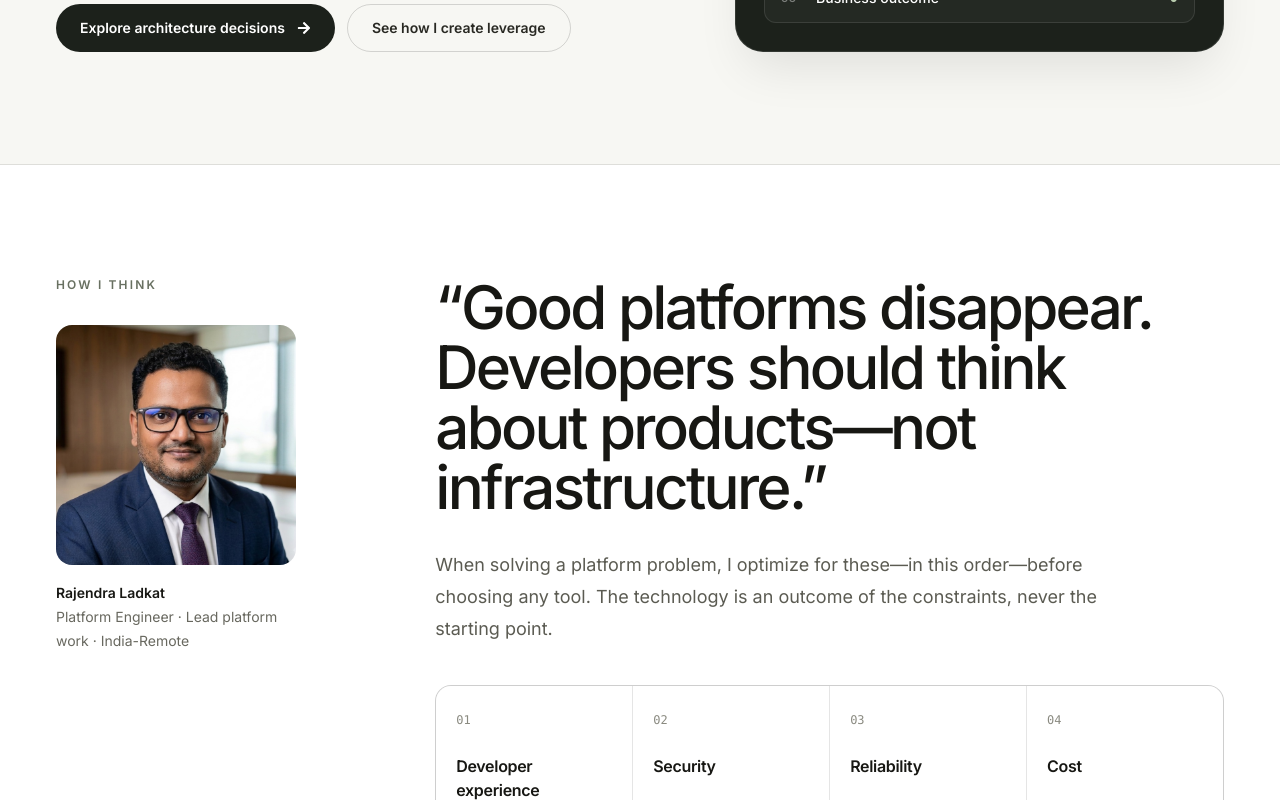
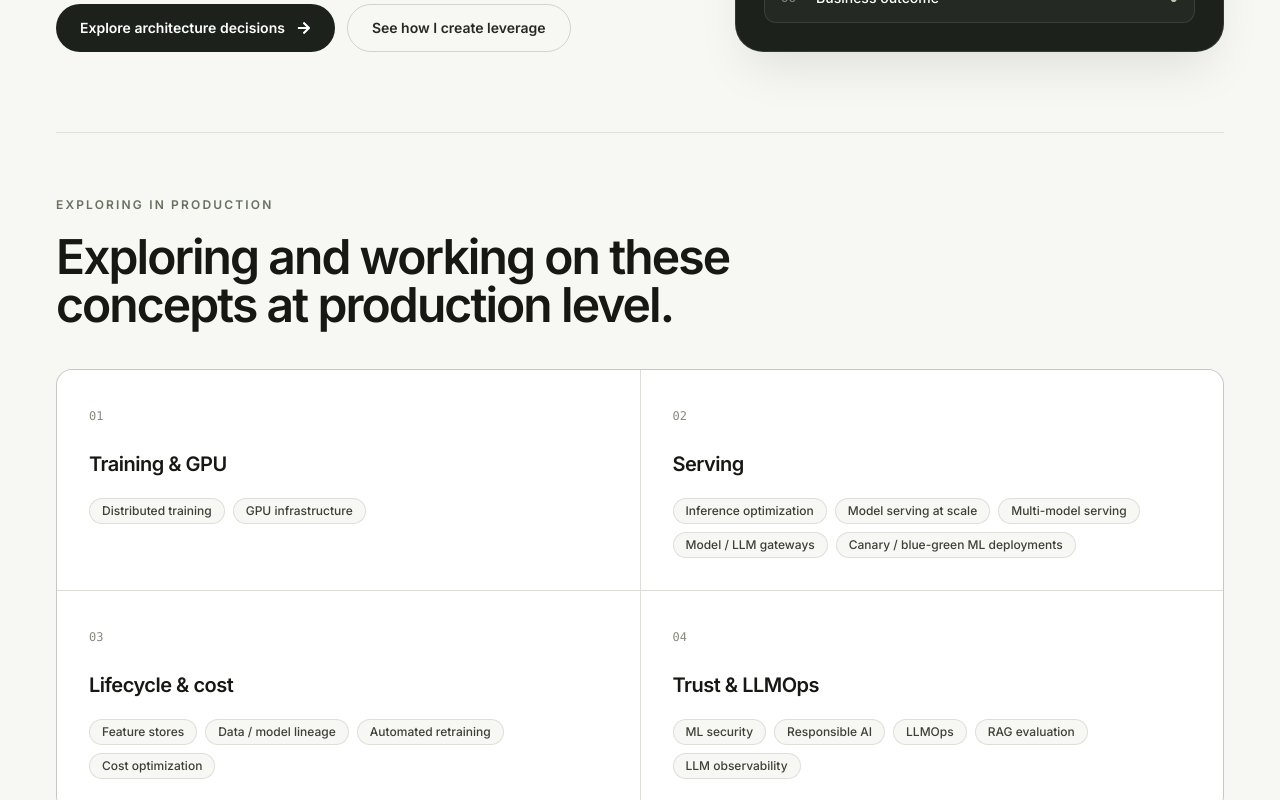
Before and after one commit to Rajendraladkat1919/Rajendraladkat1919.github.io, a Next.js app: page / in a window 1280 px wide. Shown: the part 1060-1860 px from the top of the page. Built offline with nearby package versions, Linux system fonts and the light colour scheme.

Commit message:
Fixing little small stuff.

```diff
--- a/app/page.tsx
+++ b/app/page.tsx
@@ -9,6 +9,7 @@ import {
   FaLinkedin,
 } from 'react-icons/fa'
 import {
+  productionWork,
   capabilities,
   caseStudies,
   credentials,
@@ -90,6 +91,35 @@ export default function Home() {
                     </div>
                   ))}
                 </div>
+              </div>
+            </div>
+
+            <div id="focus" className="mt-16 border-t border-black/10 pt-12 md:mt-20 md:pt-16">
+              <p className="section-kicker">Exploring in production</p>
+              <h2 className="max-w-3xl text-3xl font-semibold leading-[1.08] tracking-[-0.04em] md:text-5xl">
+                Exploring and working on these concepts at production level.
+              </h2>
+              <div className="mt-10 grid gap-px overflow-hidden rounded-2xl border border-black/10 bg-black/10 sm:grid-cols-2">
+                {productionWork.map((area, index) => (
+                  <article key={area.title} className="bg-white p-6 md:p-8">
+                    <span className="font-mono text-xs text-[#8a8a80]">
+                      {String(index + 1).padStart(2, '0')}
+                    </span>
+                    <h3 className="mt-6 text-xl font-semibold tracking-[-0.025em]">
+                      {area.title}
+                    </h3>
+                    <ul className="mt-5 flex flex-wrap gap-2">
+                      {area.items.map((item) => (
+                        <li
+                          key={item}
+                          className="rounded-full border border-black/10 bg-[#f7f7f3] px-3 py-1 text-xs font-medium text-[#3f3f38]"
+                        >
+                          {item}
+                        </li>
+                      ))}
+                    </ul>
+                  </article>
+                ))}
               </div>
             </div>
           </div>
--- a/components/CommandPalette.tsx
+++ b/components/CommandPalette.tsx
@@ -2,7 +2,7 @@
 
 import { useCallback, useEffect, useMemo, useRef, useState } from 'react'
 import { FaSearch } from 'react-icons/fa'
-import { capabilities, caseStudies } from '@/lib/content'
+import { capabilities, caseStudies, productionWork } from '@/lib/content'
 
 type Entry = {
   group: string
@@ -36,6 +36,13 @@ const entries: Entry[] = [
     detail: capability.description,
     target: '#leverage',
     keywords: `${capability.title} ${capability.description} ${capability.points.join(' ')}`.toLowerCase(),
+  })),
+  ...productionWork.map((area) => ({
+    group: 'Exploring in production',
+    title: area.title,
+    detail: area.items.join(', '),
+    target: '#focus',
+    keywords: `${area.title} ${area.items.join(' ')}`.toLowerCase(),
   })),
 ]
 
--- a/components/Header.tsx
+++ b/components/Header.tsx
@@ -19,6 +19,7 @@ export default function Header() {
   }, [])
 
   const navLinks = [
+    { href: '#focus', label: 'Exploring' },
     { href: '#how-i-think', label: 'How I think' },
     { href: '#impact', label: 'Impact' },
     { href: '#architecture', label: 'Architecture' },
--- a/lib/content.ts
+++ b/lib/content.ts
@@ -439,6 +439,42 @@ export const engagementModels = [
   },
 ]
 
+export const productionWork = [
+  {
+    title: 'Training & GPU',
+    items: ['Distributed training', 'GPU infrastructure'],
+  },
+  {
+    title: 'Serving',
+    items: [
+      'Inference optimization',
+      'Model serving at scale',
+      'Multi-model serving',
+      'Model / LLM gateways',
+      'Canary / blue-green ML deployments',
+    ],
+  },
+  {
+    title: 'Lifecycle & cost',
+    items: [
+      'Feature stores',
+      'Data / model lineage',
+      'Automated retraining',
+      'Cost optimization',
+    ],
+  },
+  {
+    title: 'Trust & LLMOps',
+    items: [
+      'ML security',
+      'Responsible AI',
+      'LLMOps',
+      'RAG evaluation',
+      'LLM observability',
+    ],
+  },
+]
+
 export const optimizeFor = [
   'Developer experience',
   'Security',
```
